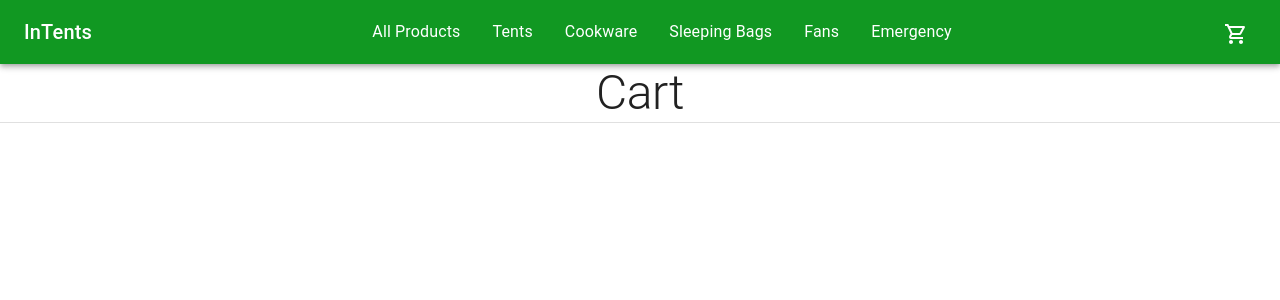
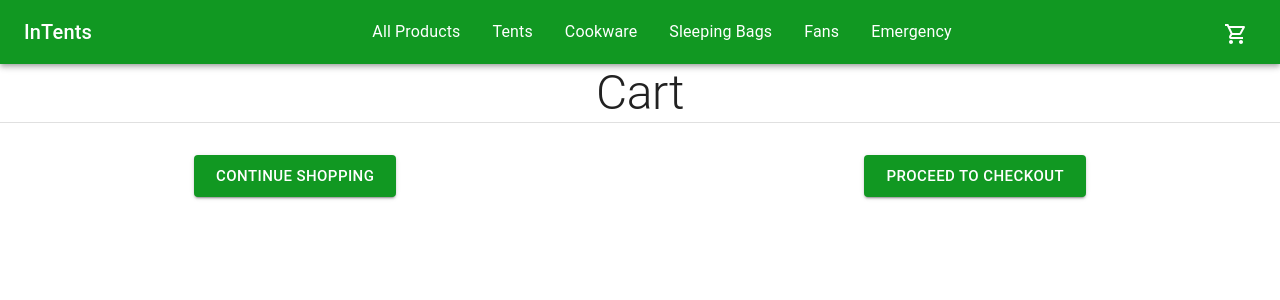
Before and after one commit to kitsi/InTents, a React (Create React App) app in the folder client-side/: page /cart in a window 1280 px wide. Shown: the top 300 px of the page. Built offline with nearby package versions, Linux system fonts and the light colour scheme.

Commit message:
Added links to the cart page to route to products or checkout page

```diff
--- a/client-side/src/components/CartPage/CartPage.jsx
+++ b/client-side/src/components/CartPage/CartPage.jsx
@@ -2,9 +2,11 @@ import "./cartPage.css";
 
 import { Divider, Typography } from "@mui/material";
 import { useSelector } from "react-redux";
+import { Button } from "@mui/material";
 
 import CartProductTile from "./CartProductTile";
 import React from "react";
+import { Link } from "react-router-dom";
 
 export default function CartPage() {
   const { cartItems } = useSelector((state) => state.cart);
@@ -17,6 +19,18 @@ export default function CartPage() {
     <div className="cart-page">
       <Typography variant="h2">Cart</Typography>
       <Divider />
+      <div className="button-container">
+        <Link to={"/products"}>
+          <Button size="large" variant="contained" color="primary">
+            Continue Shopping
+          </Button>
+        </Link>
+        <Link to={"/checkout"}>
+          <Button size="large" variant="contained" color="primary">
+            Proceed to Checkout
+          </Button>
+        </Link>
+      </div>
       <div className="cart-controls"></div>
       <div className="cart-product-tiles-container">{cartList}</div>
     </div>
--- a/client-side/src/components/CartPage/cartPage.css
+++ b/client-side/src/components/CartPage/cartPage.css
@@ -5,3 +5,15 @@
   padding: 0 2rem;
   margin-top: 3rem;
 }
+
+.button-container {
+  margin: 2rem 0;
+  display: flex;
+  justify-content: space-around;
+  gap: 5rem;
+}
+
+.button-container a {
+  text-decoration: none;
+  color: white;
+}
```
